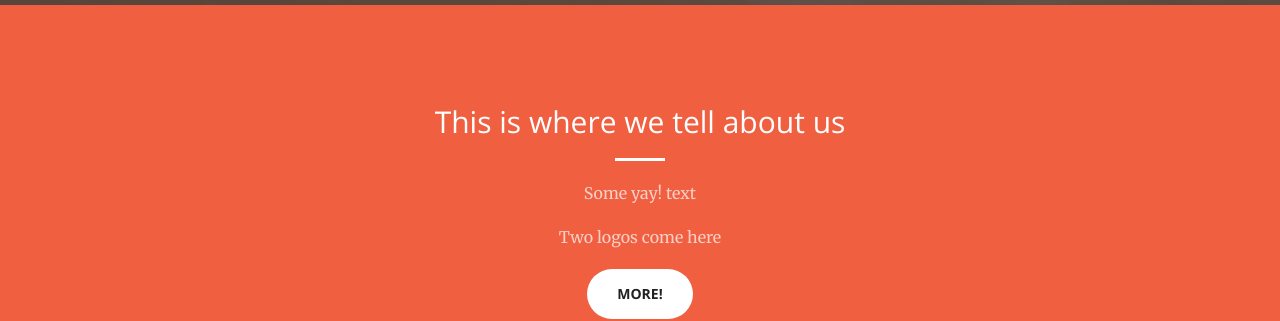
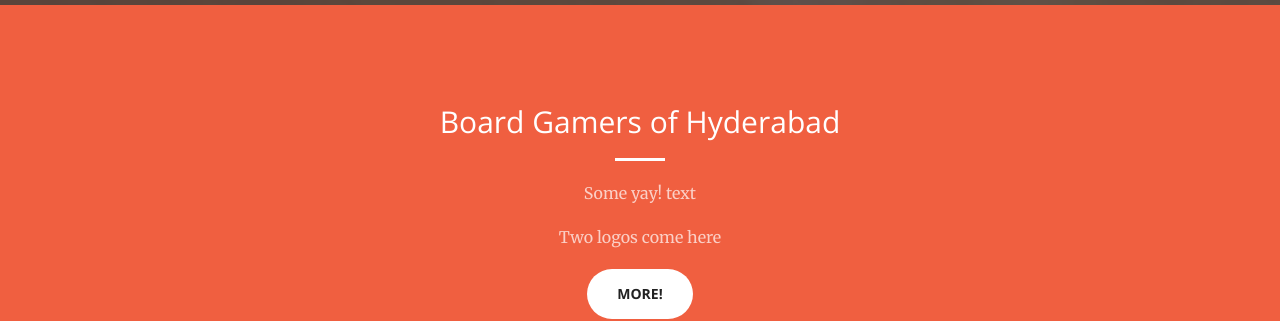
Before and after one commit to hymnzzy/hymnzzy.github.io, a Jekyll site: the page built from index.html, in a window 1280 px wide and 900 px high, scrolled down 736 px. Shown: the part 159-480 px from the top of the window. Built offline with Jekyll 4.4.1, drawn with Linux system fonts in a browser that asks for light colours; part of the change alters nothing that is shown.

```diff
--- a/_config.yml
+++ b/_config.yml
@@ -1,5 +1,5 @@
 # Site settings
-title: The Board Gamers of Hyderabad
+title: Board Gamers of Hyderabad
 email: boardgamersofhyderabad@gmail.com
 description: Official Website for Board Gamers of Hyderabad
 baseurl: ""
--- a/_includes/call-to-action.html
+++ b/_includes/call-to-action.html
@@ -2,7 +2,7 @@
     <div class="container">
         <div class="row">
             <div class="col-lg-8 col-lg-offset-2 text-center">
-                <h2 class="section-heading">This is where we tell about us</h2>
+                <h2 class="section-heading">{{ site.title }}</h2>
                 <hr class="light">
 				<p class="text-faded">Some yay! text</p>
                 <p class="text-faded">Two logos come here</p>
--- a/_includes/head.html
+++ b/_includes/head.html
@@ -6,7 +6,7 @@
     <meta name="description" content="{{ page.description }}">
     <meta name="author" content="Himanshu">
 
-    <title>{{ site.data.details.title }}</title>
+    <title>{{ site.title }}</title>
 
     <!-- Bootstrap Core CSS -->
     <link rel="stylesheet" href="css/bootstrap.min.css" type="text/css">
```
